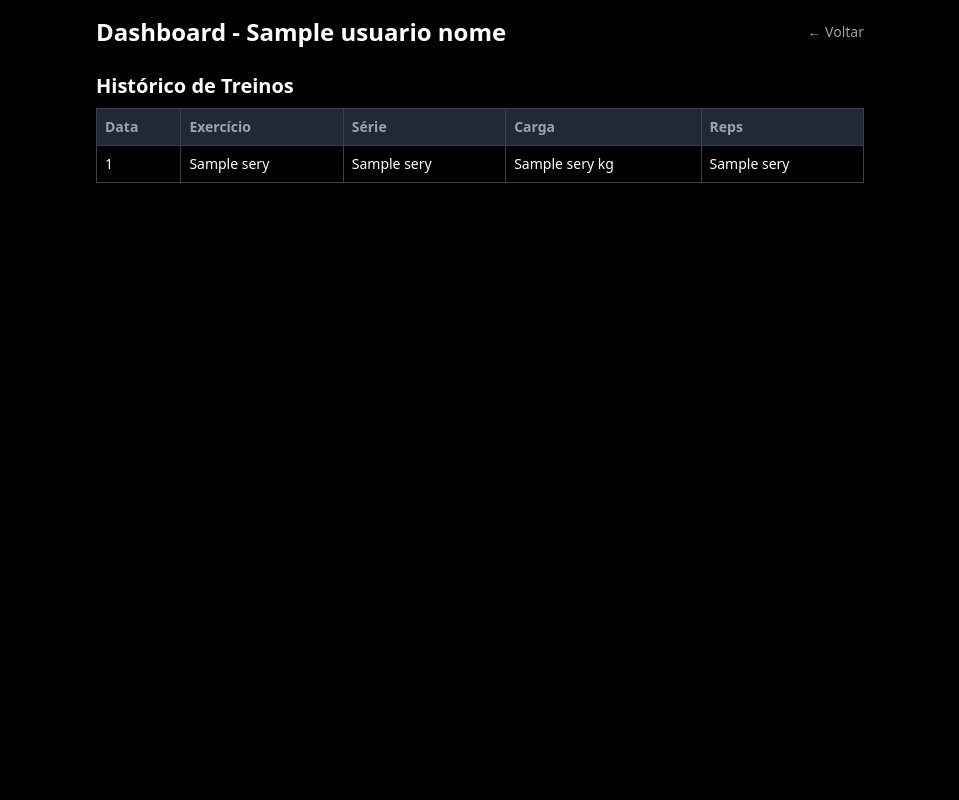
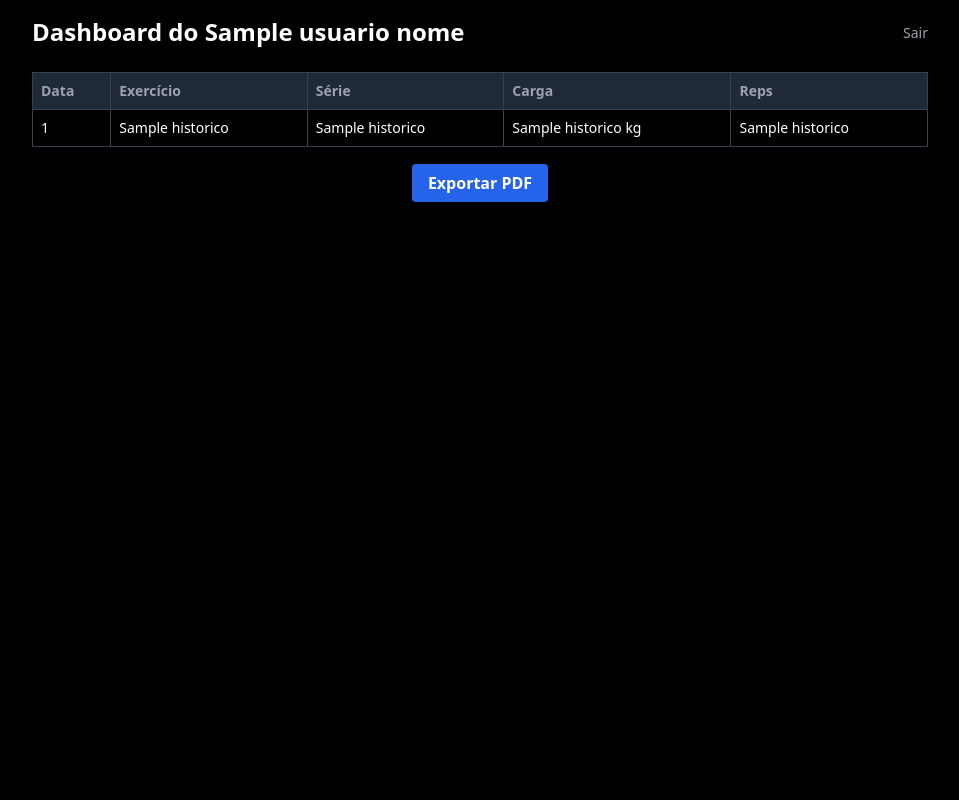
Before and after one commit to pedrocamposlive/Gevurah, a Flask app: template templates/dashboard_usuario.html in a window 1280 px wide. Shown: the whole page, without its empty margins (160-1119 px from the left). Run offline with Flask 3, Linux system fonts and the light colour scheme; the template is opened without the code that fills it: most values are stand-ins (such as "Sample title", 1, 10 or a date in 2020); some libraries are stand-ins or nearby versions.

Commit message:
Update dashboard_usuario.html

```diff
--- a/templates/dashboard_usuario.html
+++ b/templates/dashboard_usuario.html
@@ -6,18 +6,16 @@
   <title>Dashboard do Aluno</title>
   <script src="https://cdn.tailwindcss.com"></script>
 </head>
-<body class="bg-black text-white font-sans min-h-screen p-4">
-  <div class="max-w-3xl mx-auto space-y-6">
+<body class="bg-black text-white min-h-screen p-4 font-sans">
+  <div class="max-w-4xl mx-auto space-y-6">
 
-    <!-- Topo -->
     <div class="flex justify-between items-center">
-      <h1 class="text-2xl font-bold">Dashboard - {{ usuario_nome }}</h1>
-      <a href="/admin" class="text-sm text-gray-400 hover:text-white">← Voltar</a>
+      <h1 class="text-2xl font-bold">Dashboard do {{ usuario_nome }}</h1>
+      <form action="/logout" method="get">
+        <button class="text-sm text-gray-400 hover:text-white">Sair</button>
+      </form>
     </div>
 
-    <!-- Tabela de exercícios -->
-    <div>
-      <h2 class="text-xl font-semibold mb-2 mt-4">Histórico de Treinos</h2>
     <table class="w-full text-sm text-left border border-gray-700">
       <thead class="text-gray-400 bg-gray-800">
         <tr>
@@ -29,17 +27,10 @@
         </tr>
       </thead>
       <tbody>
-          {% for s in series %}
+        {% for s in historico %}
         <tr class="border-t border-gray-700">
           <td class="p-2 border border-gray-700">{{ s[0] }}</td>
-            <td class="p-2 border border-gray-700">
-              {{ s[1] }}
-              {% if sugestoes[s[1]] %}
-              <div class="text-xs text-gray-400 mt-1">
-                Variações: {{ sugestoes[s[1]] | join(' • ') }}
-              </div>
-              {% endif %}
-            </td>
+          <td class="p-2 border border-gray-700">{{ s[1] }}</td>
           <td class="p-2 border border-gray-700">{{ s[2] }}</td>
           <td class="p-2 border border-gray-700">{{ s[3] }} kg</td>
           <td class="p-2 border border-gray-700">{{ s[4] }}</td>
@@ -47,6 +38,10 @@
         {% endfor %}
       </tbody>
     </table>
+
+    <!-- Exportar PDF -->
+    <div class="text-center mt-6">
+      <a href="/exportar_pdf/{{ request.path.split('/')[-1] }}" class="bg-blue-600 hover:bg-blue-700 text-white font-semibold py-2 px-4 rounded">Exportar PDF</a>
     </div>
 
   </div>
```
Lines whose indentation alone changed are shown as unchanged.
